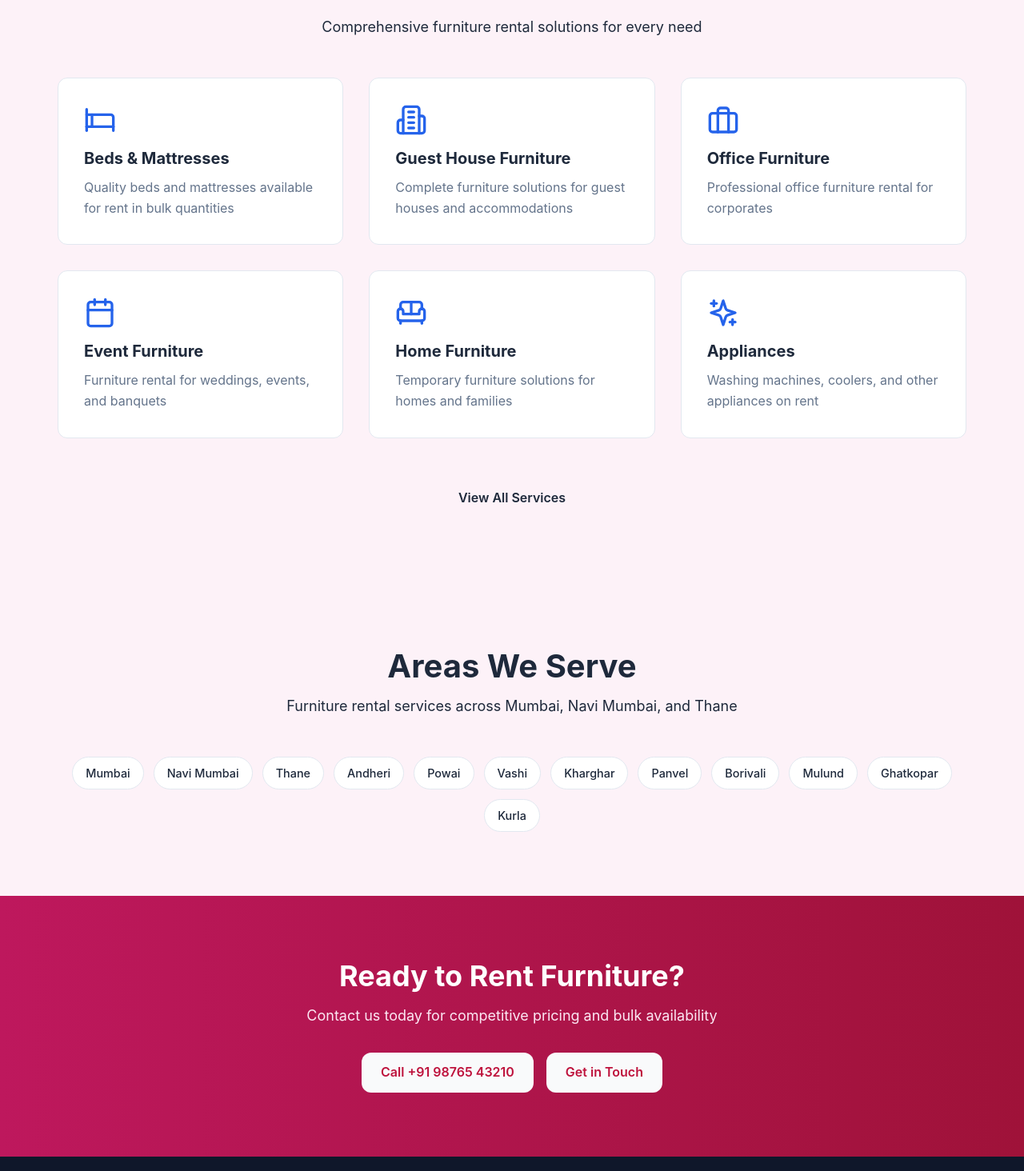
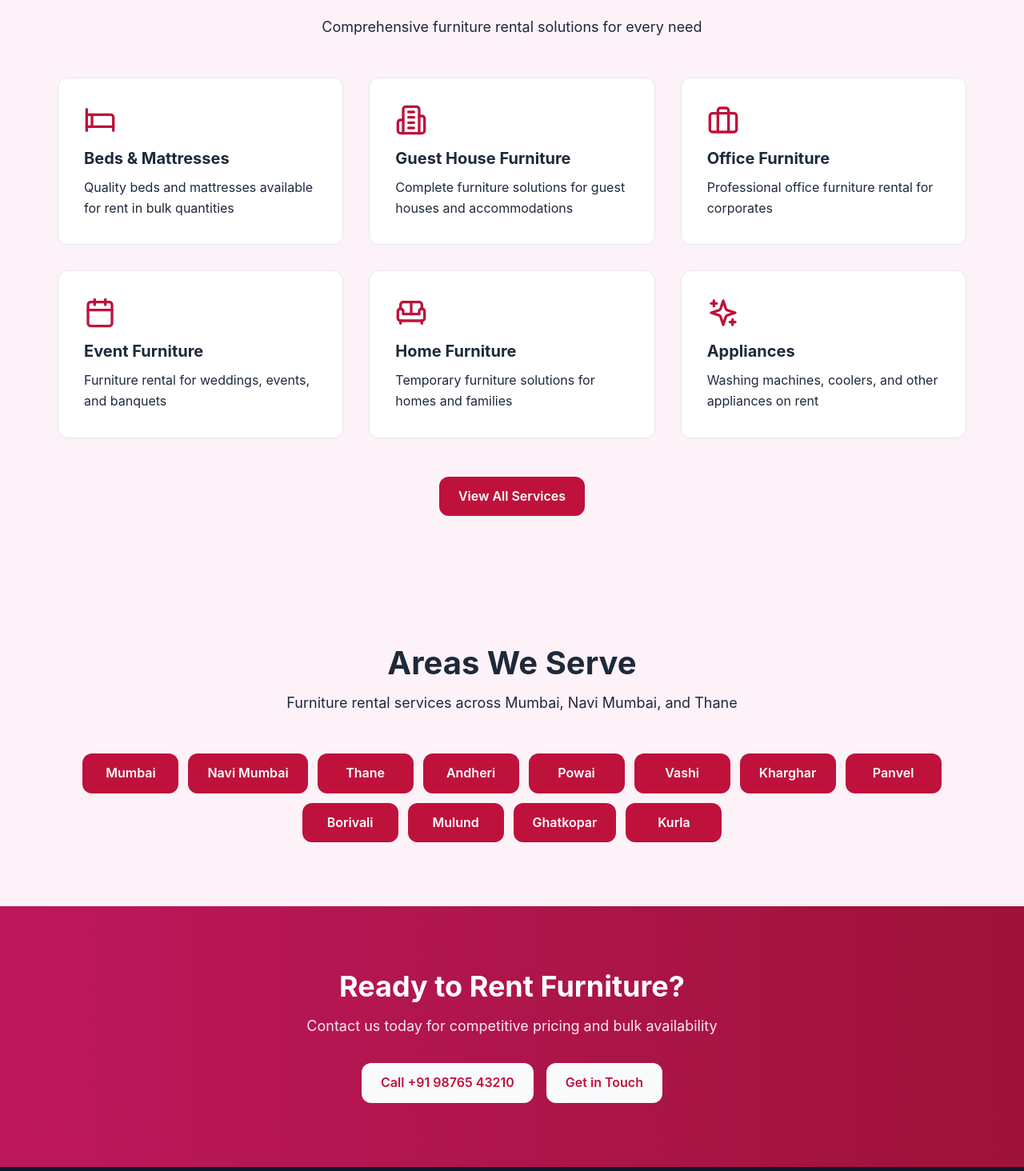
Before and after one commit to Kashyap2210/harsh-furniture-static-website, a React (Vite) app: page / in a window 1280 px wide. Shown: the part 1086-2550 px from the top of the page at 80% size. Built offline with nearby package versions, Linux system fonts and the light colour scheme.

Commit message:
color-add-to-Home-App.tsx-component

```diff
--- a/src/components/App.tsx
+++ b/src/components/App.tsx
@@ -22,9 +22,7 @@ export default function About() {
 
       <section className="page-hero bg-pink-50">
         <div className="container">
-          <h1 className="page-title text-black">
-            About Harsh Furniture Hirers
-          </h1>
+          <h1 className="page-title">About Harsh Furniture Hirers</h1>
           <p className="page-subtitle">
             Your trusted partner for quality furniture rental in Mumbai, Navi
             Mumbai, and Thane
--- /dev/null
+++ b/src/components/Button.tsx
@@ -0,0 +1,13 @@
+export default function GenericButton({
+  className,
+  label,
+}: {
+  className: string;
+  label: string;
+}) {
+  return (
+    <div className={`button cursor-pointer border-none bg-none ${className}`}>
+      {label}
+    </div>
+  );
+}
--- a/src/components/Home.tsx
+++ b/src/components/Home.tsx
@@ -2,6 +2,7 @@ import { Link } from "react-router-dom";
 import SEO from "../components/SEO";
 import { areas, trustPoints } from "../data/data";
 import { homeServices } from "../data/services";
+import GenericButton from "./Button";
 
 export default function Home() {
   return (
@@ -15,7 +16,7 @@ export default function Home() {
       <section className="hero bg-pink-50">
         <div className="container ">
           <div className="hero-content">
-            <h1 className="hero-title text-black">
+            <h1 className="hero-title text-slate-800">
               Furniture on Rent in Mumbai
             </h1>
             <p className="hero-subtitle  text-black">
@@ -81,15 +82,18 @@ export default function Home() {
           <div className="services-grid">
             {homeServices.map((service, index) => (
               <div key={index} className="service-card cursor-pointer">
-                <div className="service-icon">{service.icon}</div>
+                <div className="service-icon text-rose-700">{service.icon}</div>
                 <h3 className="service-title">{service.title}</h3>
                 <p className="service-description">{service.description}</p>
               </div>
             ))}
           </div>
           <div className="section-cta">
-            <Link to="/services" className="button button-primary">
-              View All Services
+            <Link to="/services">
+              <GenericButton
+                className=" button-light bg-rose-700 text-white font-semibold px-6 py-3 rounded-xl transition"
+                label="View All Services"
+              ></GenericButton>
             </Link>
           </div>
         </div>
@@ -105,9 +109,11 @@ export default function Home() {
           </div>
           <div className="areas-grid">
             {areas.map((area, index) => (
-              <div key={index} className="area-tag">
-                {area}
-              </div>
+              <GenericButton
+                key={index}
+                className="button button-light bg-rose-700 text-white font-semibold px-6 py-3 rounded-xl transition"
+                label={area}
+              ></GenericButton>
             ))}
           </div>
         </div>
@@ -124,17 +130,17 @@ export default function Home() {
               Contact us today for competitive pricing and bulk availability
             </p>
             <div className="cta-buttons">
-              <a
-                href="tel:+919876543210"
-                className="button button-light bg-gray-50 text-rose-700 font-semibold px-6 py-3 rounded-xl transition"
-              >
-                Call +91 98765 43210
+              <a href="tel:+919876543210">
+                <GenericButton
+                  className="button button-light bg-gray-50 text-rose-700 font-semibold px-6 py-3 rounded-xl transition"
+                  label="Call +91 98765 43210"
+                ></GenericButton>
               </a>
-              <Link
-                to="/contact"
-                className="button button-light bg-gray-50 text-rose-700 font-semibold px-6 py-3 rounded-xl transition"
-              >
-                Get in Touch
+              <Link to="/contact">
+                <GenericButton
+                  className="button button-light bg-gray-50 text-rose-700 font-semibold px-6 py-3 rounded-xl transition"
+                  label="Get in Touch"
+                ></GenericButton>
               </Link>
             </div>
           </div>
--- a/src/index.css
+++ b/src/index.css
@@ -64,9 +64,9 @@
   }
 
   button {
-    cursor: pointer;
-    border: none;
-    background: none;
+    /* cursor: pointer; */
+    /* border: none; */
+    /* background: none; */
     font-family: inherit;
   }
 
@@ -323,7 +323,6 @@
   .hero-title {
     font-size: clamp(2rem, 5vw, 3rem);
     margin-bottom: 1rem;
-    color: white;
   }
 
   .hero-subtitle {
@@ -362,6 +361,7 @@
   .section-title {
     font-size: clamp(1.75rem, 4vw, 2.5rem);
     margin-bottom: 0.75rem;
+    color: var(--primary);
   }
 
   .section-subtitle {
@@ -435,21 +435,22 @@
 
   .service-card:hover {
     transform: translateY(-4px);
-    box-shadow: 0 12px 24px rgba(0, 0, 0, 0.1);
+    box-shadow: 0 12px 24px rgba(190, 18, 60, 0.3);
   }
 
   .service-icon {
-    color: var(--accent);
+    /* color: var(--accent); */
     margin-bottom: 1rem;
   }
 
   .service-title {
     font-size: 1.25rem;
     margin-bottom: 0.75rem;
+    color: var(--primary);
   }
 
   .service-description {
-    color: var(--text-light);
+    color: var(--primary);
     line-height: 1.6;
   }
 
@@ -535,7 +536,7 @@
   .page-title {
     font-size: clamp(2rem, 5vw, 3rem);
     margin-bottom: 1rem;
-    color: white;
+    color: var(--primary);
   }
 
   .page-subtitle {
```
